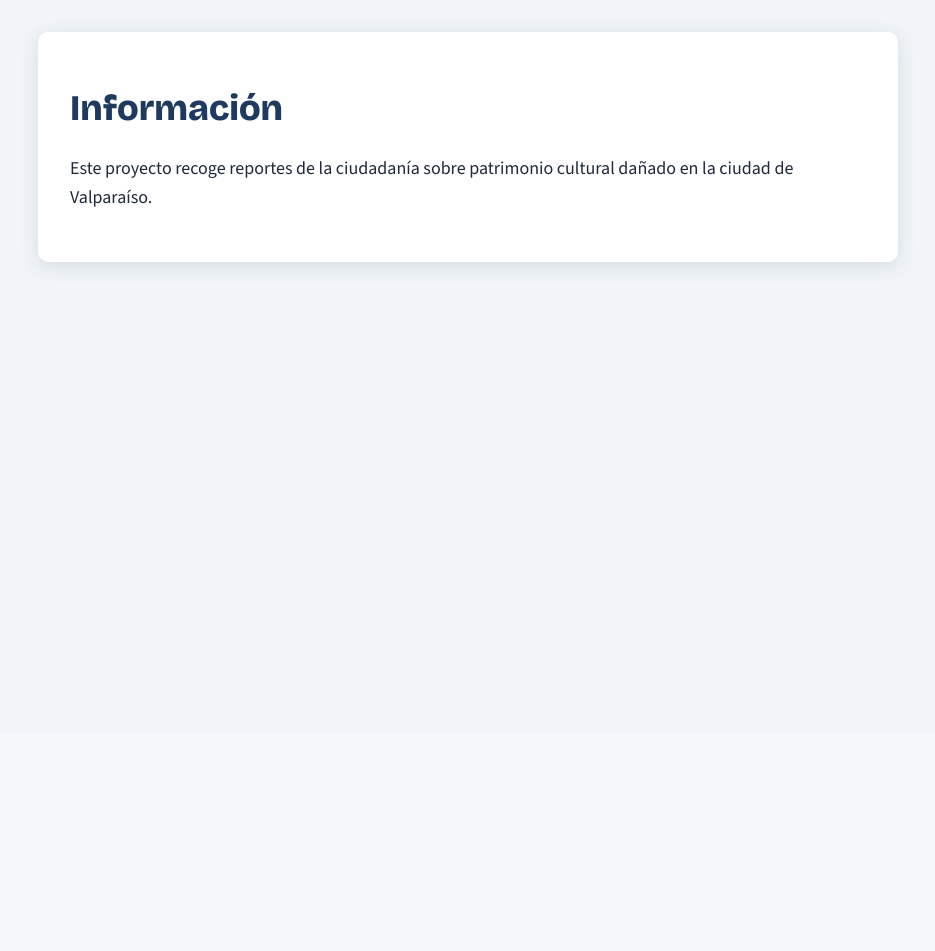
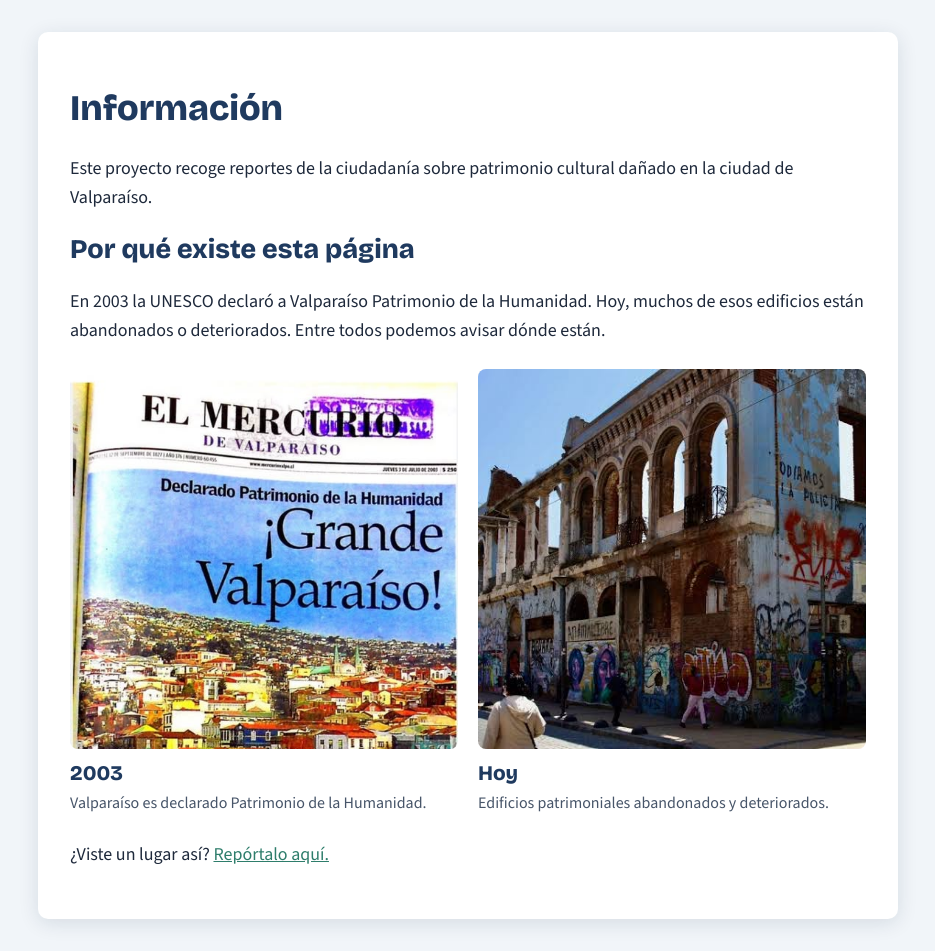
Before and after one commit to MinaRii09/Proyecto-inicial-PY, a Django app: page /about/ in a window 1280 px wide. Shown: the part 66-1017 px from the top of the page, without its empty margins (172-1107 px from the left). Before the commit the page ends 338 px from the top, so only its background shows below. Run offline with Django 5.2, Linux system fonts and the light colour scheme; parts of the project's set-up code (start-up, migrations or seed data) failed here and were passed over.

Commit message:
Actualización info

```diff
--- a/reportesproyecto/static/css/style.css
+++ b/reportesproyecto/static/css/style.css
@@ -278,3 +278,43 @@ a { color: var(--verde); }
 .filter-form button {
     padding: 8px 15px;
 }
+
+/* ---------- Comparación 2003 / Hoy (pegar al final de style.css) ---------- */
+.contraste {
+    display: grid;
+    grid-template-columns: 1fr 1fr;
+    gap: 1.25rem;
+    margin: 1.5rem 0;
+}
+
+.contraste figure { margin: 0; }
+
+.contraste img {
+    width: 100%;
+    height: 380px;
+    object-fit: cover;          /* recorta sin deformar la foto */
+    border-radius: 8px;
+    display: block;
+}
+
+/* La portada del diario es vertical: mostramos la parte de arriba (título) */
+.contraste img.contraste-izq { object-position: top; }
+
+.contraste figcaption {
+    margin-top: 0.5rem;
+    font-size: 1rem;
+    color: #475569;
+}
+
+.contraste figcaption strong {
+    display: block;
+    font-family: "Bricolage Grotesque", sans-serif;
+    font-size: 1.3rem;
+    color: var(--azul);
+}
+
+/* En celular, una foto debajo de la otra */
+@media (max-width: 600px) {
+    .contraste { grid-template-columns: 1fr; }
+    .contraste img { height: 260px; }
+}
--- a/reportesproyecto/templates/about.html
+++ b/reportesproyecto/templates/about.html
@@ -1,4 +1,5 @@
 {% extends 'layout.html' %}
+{% load static %}
 
 {% block title %}
     Info
@@ -10,4 +11,34 @@
         Este proyecto recoge reportes de la ciudadanía sobre patrimonio cultural
         dañado en la ciudad de Valparaíso.
     </p>
+
+    <h2>Por qué existe esta página</h2>
+    <p>
+        En 2003 la UNESCO declaró a Valparaíso Patrimonio de la Humanidad.
+        Hoy, muchos de esos edificios están abandonados o deteriorados.
+        Entre todos podemos avisar dónde están.
+    </p>
+
+    <div class="contraste">
+        <figure>
+            <img src="{% static 'images/valpo.prime.jpg' %}"
+                 alt="Portada de El Mercurio de Valparaíso del 3 de julio de 2003: «¡Grande Valparaíso!»"
+                 class="contraste-izq">
+            <figcaption>
+                <strong>2003</strong>
+                Valparaíso es declarado Patrimonio de la Humanidad.
+            </figcaption>
+        </figure>
+
+        <figure>
+            <img src="{% static 'images/valpo.antiprime.jpg' %}"
+                 alt="Edificio patrimonial abandonado y con grafitis en Valparaíso">
+            <figcaption>
+                <strong>Hoy</strong>
+                Edificios patrimoniales abandonados y deteriorados.
+            </figcaption>
+        </figure>
+    </div>
+
+    <p>¿Viste un lugar así? <a href="{% url 'posts:new-post' %}">Repórtalo aquí.</a></p>
 {% endblock %}
```
Also changed, not shown: reportesproyecto/static/images/valpo.antiprime.jpg (added), reportesproyecto/static/images/valpo.prime.jpg (added).
